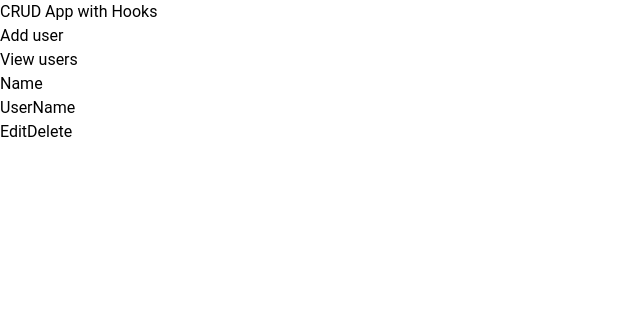
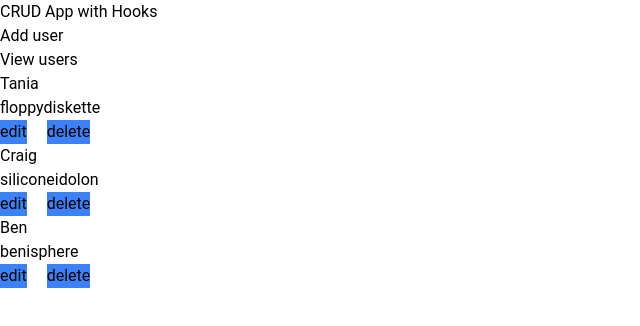
Before and after one commit to NeginSal/React-Hook-CRUD, a React (Create React App) app: page / in a window 1280 px wide. Shown: the top 326 px of the page, without its empty margins (0-640 px from the left). Built offline with nearby package versions, Linux system fonts and the light colour scheme.

Commit message:
added uuid and edited users compoent

```diff
--- a/package.json
+++ b/package.json
@@ -9,6 +9,7 @@
     "react": "^18.2.0",
     "react-dom": "^18.2.0",
     "react-scripts": "5.0.1",
+    "uuid": "^9.0.0",
     "web-vitals": "^2.1.4"
   },
   "scripts": {
--- a/src/App.js
+++ b/src/App.js
@@ -1,6 +1,15 @@
-import React from 'react';
+import React, { useState } from 'react';
+import { v4 as uuidv4 } from 'uuid';
 import Users from './components/Users';
+
 function App() {
+  const usersData = [
+    { id: uuidv4(), name: 'Tania', username: 'floppydiskette' },
+    { id: uuidv4(), name: 'Craig', username: 'siliconeidolon' },
+    { id: uuidv4(), name: 'Ben', username: 'benisphere' },
+  ]
+  const [users, setUsers] = useState(usersData)
+
   return (
     <div>
       <h1>CRUD App with Hooks</h1>
@@ -10,7 +19,7 @@ function App() {
         </div>
         <div >
           <h2>View users</h2>
-          <Users/>
+          <Users users={users} />
         </div>
       </div>
     </div>
--- a/src/components/Users.js
+++ b/src/components/Users.js
@@ -1,12 +1,22 @@
 import React from 'react';
 
-const Users = () => {
+const Users = ({ users }) => {
     return (
         <div>
-            <div>Name</div>
-            <div>UserName</div>
-            <button className="button muted-button">Edit</button>
-            <button className="button muted-button">Delete</button>
+            {users.length > 0 ?
+            (
+                <div>{users.map(user =>
+                    <div key={user.id}>
+                        <div>{user.name}</div>
+                        <div>{user.username}</div>
+                        <button class="bg-blue-500 mr-5">edit </button>
+                        <button class="bg-blue-500 mr-5">delete</button>
+                    </div>)}
+                </div>
+            ) :
+                <div>there is no user !</div>
+            }
+
         </div>
     );
 }
```
Also changed, not shown: 1 other file (tests, documents, lock files or other folders).
